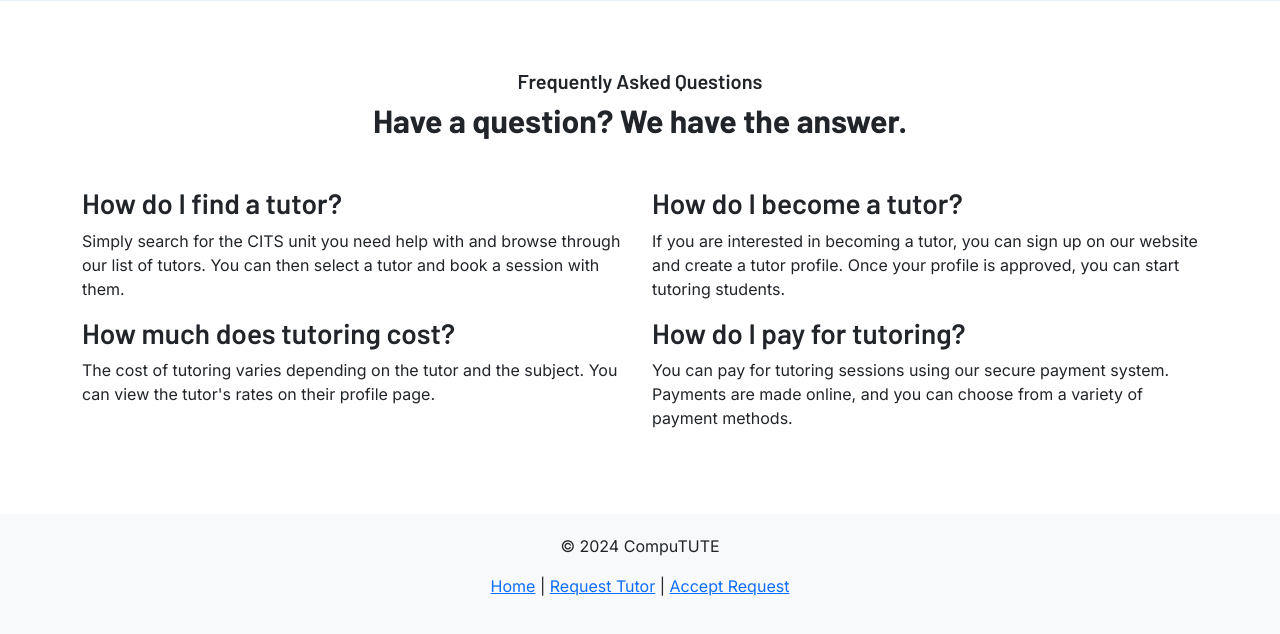
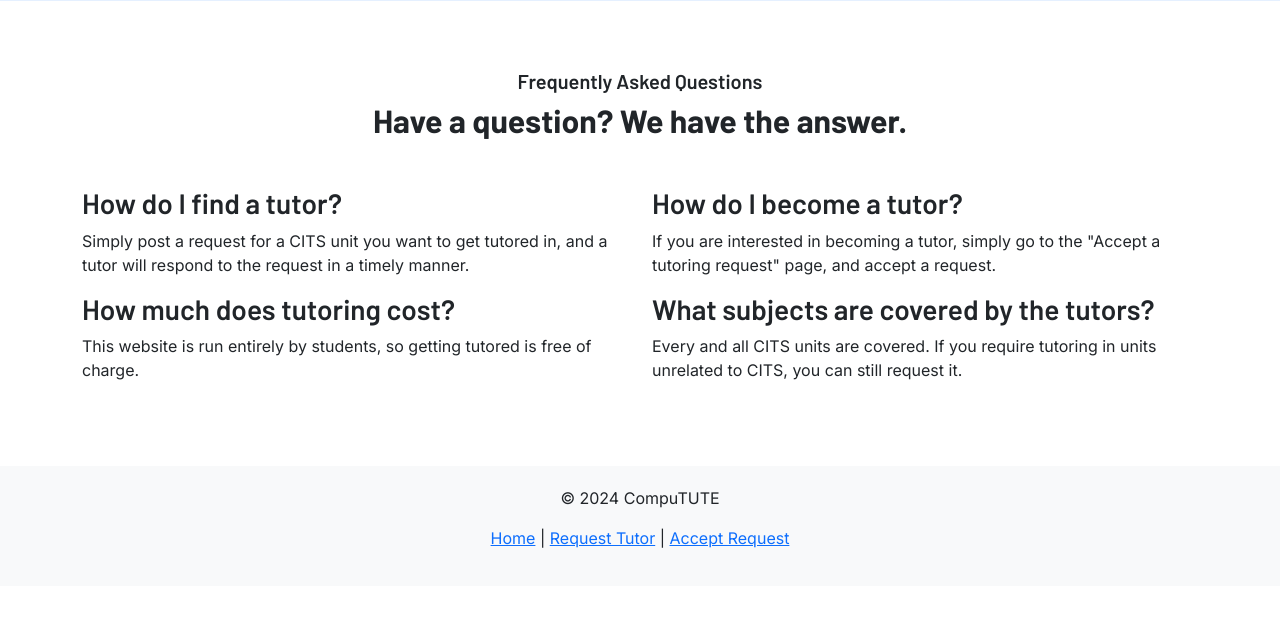
Before and after one commit to ScottyTGB/CITS3403GrpProj, a Flask app: page /home in a window 1280 px wide. Shown: the part 1330-1964 px from the top of the page. After the commit the page ends 1878 px from the top, so only its background shows below. Run offline with Flask 3, Linux system fonts and the light colour scheme.

Commit message:
FAQ questions & answers changed.

```diff
--- a/templates/index.html
+++ b/templates/index.html
@@ -90,25 +90,25 @@
       <div class="col-lg-6">
         <div class="faq-box">
           <h3>How do I find a tutor?</h3>
-          <p>Simply search for the CITS unit you need help with and browse through our list of tutors. You can then select a tutor and book a session with them.</p>
+          <p>Simply post a request for a CITS unit you want to get tutored in, and a tutor will respond to the request in a timely manner.</p>
         </div>
       </div>
       <div class="col-lg-6">
         <div class="faq-box">
           <h3>How do I become a tutor?</h3>
-          <p>If you are interested in becoming a tutor, you can sign up on our website and create a tutor profile. Once your profile is approved, you can start tutoring students.</p>
+          <p>If you are interested in becoming a tutor, simply go to the "Accept a tutoring request" page, and accept a request.</p>
         </div>
       </div>
       <div class="col-lg-6">
         <div class="faq-box">
           <h3>How much does tutoring cost?</h3>
-          <p>The cost of tutoring varies depending on the tutor and the subject. You can view the tutor's rates on their profile page.</p>
+          <p>This website is run entirely by students, so getting tutored is free of charge.</p>
         </div>
       </div>
       <div class="col-lg-6">
         <div class="faq-box">
-          <h3>How do I pay for tutoring?</h3>
-          <p>You can pay for tutoring sessions using our secure payment system. Payments are made online, and you can choose from a variety of payment methods.</p>
+            <h3>What subjects are covered by the tutors?</h3>
+          <p>Every and all CITS units are covered. If you require tutoring in units unrelated to CITS, you can still request it.</p>
         </div>
       </div>
     </div>
```
